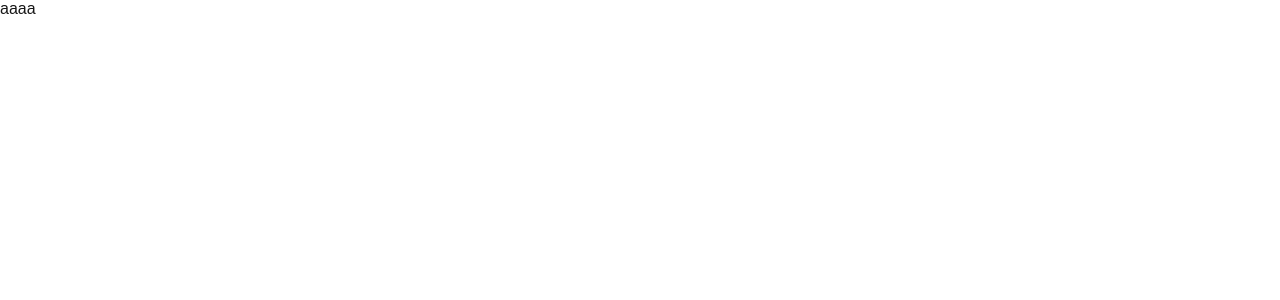
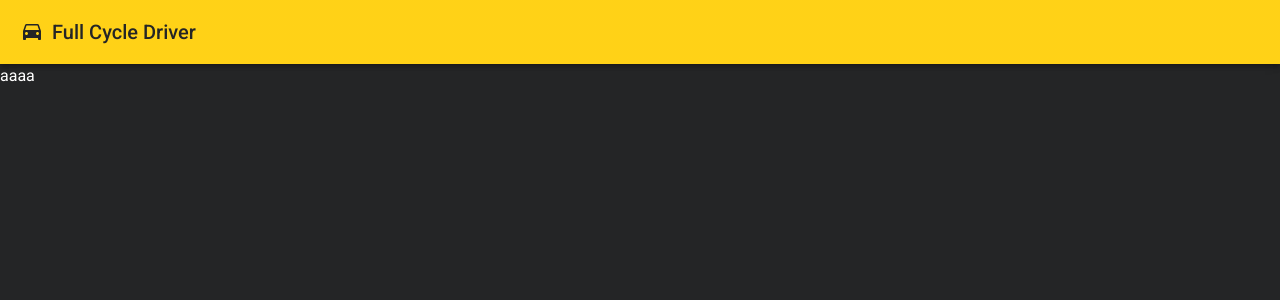
Before and after one commit to viisrael/imersap-full-cycle-14, a Next.js app in the folder dashboard/: page / in a window 1280 px wide. Shown: the top 300 px of the page. Built offline with nearby package versions, Linux system fonts and the light colour scheme.

Commit message:
adicionando mui components

```diff
--- /dev/null
+++ b/dashboard/src/app/components/Navbar.tsx
@@ -0,0 +1,16 @@
+import { AppBar, IconButton, Toolbar, Typography } from "@mui/material";
+import DriverIcon from "@mui/icons-material/DriveEta";
+
+export const Navbar = () => {
+
+  return (
+    <AppBar position="static">
+      <Toolbar>
+        <IconButton edge="start" color="inherit" aria-label="menu">
+          <DriverIcon />
+        </IconButton>
+        <Typography variant="h6">Full Cycle Driver</Typography>
+      </Toolbar>
+    </AppBar>
+  );
+}
--- /dev/null
+++ b/dashboard/src/app/components/ThemeRegistry/EmotionCache.tsx
@@ -0,0 +1,95 @@
+'use client';
+
+import * as React from 'react';
+import createCache from '@emotion/cache';
+import { useServerInsertedHTML } from 'next/navigation';
+import { CacheProvider as DefaultCacheProvider } from '@emotion/react';
+import type { EmotionCache, Options as OptionsOfCreateCache } from '@emotion/cache';
+
+export type NextAppDirEmotionCacheProviderProps = {
+  /** This is the options passed to createCache() from 'import createCache from "@emotion/cache"' */
+  options: Omit<OptionsOfCreateCache, 'insertionPoint'>;
+  /** By default <CacheProvider /> from 'import { CacheProvider } from "@emotion/react"' */
+  CacheProvider?: (props: {
+    value: EmotionCache;
+    children: React.ReactNode;
+  }) => React.JSX.Element | null;
+  children: React.ReactNode;
+};
+
+// Adapted from https://github.com/garronej/tss-react/blob/main/src/next/appDir.tsx
+export default function NextAppDirEmotionCacheProvider(props: NextAppDirEmotionCacheProviderProps) {
+  const { options, CacheProvider = DefaultCacheProvider, children } = props;
+
+  const [registry] = React.useState(() => {
+    const cache = createCache(options);
+    cache.compat = true;
+    const prevInsert = cache.insert;
+    let inserted: { name: string; isGlobal: boolean }[] = [];
+    cache.insert = (...args) => {
+      const [selector, serialized] = args;
+      if (cache.inserted[serialized.name] === undefined) {
+        inserted.push({
+          name: serialized.name,
+          isGlobal: !selector,
+        });
+      }
+      return prevInsert(...args);
+    };
+    const flush = () => {
+      const prevInserted = inserted;
+      inserted = [];
+      return prevInserted;
+    };
+    return { cache, flush };
+  });
+
+  useServerInsertedHTML(() => {
+    const inserted = registry.flush();
+    if (inserted.length === 0) {
+      return null;
+    }
+    let styles = '';
+    let dataEmotionAttribute = registry.cache.key;
+
+    const globals: {
+      name: string;
+      style: string;
+    }[] = [];
+
+    inserted.forEach(({ name, isGlobal }) => {
+      const style = registry.cache.inserted[name];
+
+      if (typeof style !== 'boolean') {
+        if (isGlobal) {
+          globals.push({ name, style });
+        } else {
+          styles += style;
+          dataEmotionAttribute += ` ${name}`;
+        }
+      }
+    });
+
+    return (
+      <React.Fragment>
+        {globals.map(({ name, style }) => (
+          <style
+            key={name}
+            data-emotion={`${registry.cache.key}-global ${name}`}
+            // eslint-disable-next-line react/no-danger
+            dangerouslySetInnerHTML={{ __html: style }}
+          />
+        ))}
+        {styles && (
+          <style
+            data-emotion={dataEmotionAttribute}
+            // eslint-disable-next-line react/no-danger
+            dangerouslySetInnerHTML={{ __html: styles }}
+          />
+        )}
+      </React.Fragment>
+    );
+  });
+
+  return <CacheProvider value={registry.cache}>{children}</CacheProvider>;
+}
--- /dev/null
+++ b/dashboard/src/app/components/ThemeRegistry/ThemeRegistry.tsx
@@ -0,0 +1,20 @@
+'use client';
+
+import { ThemeProvider } from "@emotion/react";
+import NextAppDirEmotionCacheProvider from "./EmotionCache";
+import { CssBaseline } from "@mui/material";
+import theme from "./theme";
+
+
+export default function ThemeRegistry({children}: {children: React.ReactNode}){
+
+  return(
+    <NextAppDirEmotionCacheProvider options={{ key: 'mui' }}>
+      <ThemeProvider theme={theme}>
+        {/* CssBaseline kickstart an elegant, consistent, and simple baseline to build upon. */}
+        <CssBaseline />
+        {children}
+      </ThemeProvider>
+    </NextAppDirEmotionCacheProvider>
+  );
+}
--- /dev/null
+++ b/dashboard/src/app/components/ThemeRegistry/theme.ts
@@ -0,0 +1,46 @@
+import { createTheme } from "@mui/material/styles";
+import { Roboto } from "next/font/google";
+
+const roboto = Roboto({
+  weight: ["300", "400", "500", "700"],
+  subsets: ["latin"],
+  display: "swap",
+});
+
+const defaultTheme = createTheme({
+  palette: {
+    mode: "dark",
+    primary: {
+      main: "#FFCD00",
+      contrastText: "#242526",
+    },
+    background: {
+      default: "#242526",
+    },
+  },
+  typography: {
+    fontFamily: roboto.style.fontFamily,
+  },
+  components: {
+    MuiCssBaseline: {
+      styleOverrides: {
+        "html, body": {
+          minHeight: "100vh",
+          display: "flex",
+          flex: 1,
+          flexDirection: "column",
+        },
+      },
+    },
+    MuiAppBar: {
+      styleOverrides: {
+        colorPrimary: {
+          backgroundColor: "#FFCD00",
+          color: "#242526",
+        },
+      },
+    },
+  },
+});
+
+export default defaultTheme;
--- a/dashboard/src/app/layout.tsx
+++ b/dashboard/src/app/layout.tsx
@@ -1,6 +1,9 @@
 import type { Metadata } from "next";
 import localFont from "next/font/local";
 import "./globals.css";
+import { Roboto } from "next/font/google";
+import ThemeRegistry from "./components/ThemeRegistry/ThemeRegistry";
+import { Navbar } from "./components/Navbar";
 
 const geistSans = localFont({
   src: "./fonts/GeistVF.woff",
@@ -14,9 +17,10 @@ const geistMono = localFont({
 });
 
 export const metadata: Metadata = {
-  title: "Create Next App",
+  title: "Imersão 14 - Sistema de Rastreabilidade de Veículos",
   description: "Generated by create next app",
 };
+
 
 export default function RootLayout({
   children,
@@ -25,8 +29,11 @@ export default function RootLayout({
 }>) {
   return (
     <html lang="en">
-      <body className={`${geistSans.variable} ${geistMono.variable}`}>
-        {children}
+      <body>
+        <ThemeRegistry>
+          <Navbar />
+          {children}
+        </ThemeRegistry>
       </body>
     </html>
   );
```
Also changed, not shown: dashboard/src/app/components/RouteSelect.tsx (added, +42 -0 lines), dashboard/src/app/driver/page.tsx (+13 -21 lines), dashboard/src/app/new-route/page.tsx (+72 -25 lines), dashboard/.devcontainer/devcontainer.json, dashboard/.preivewjs/preview.config.js (added).
